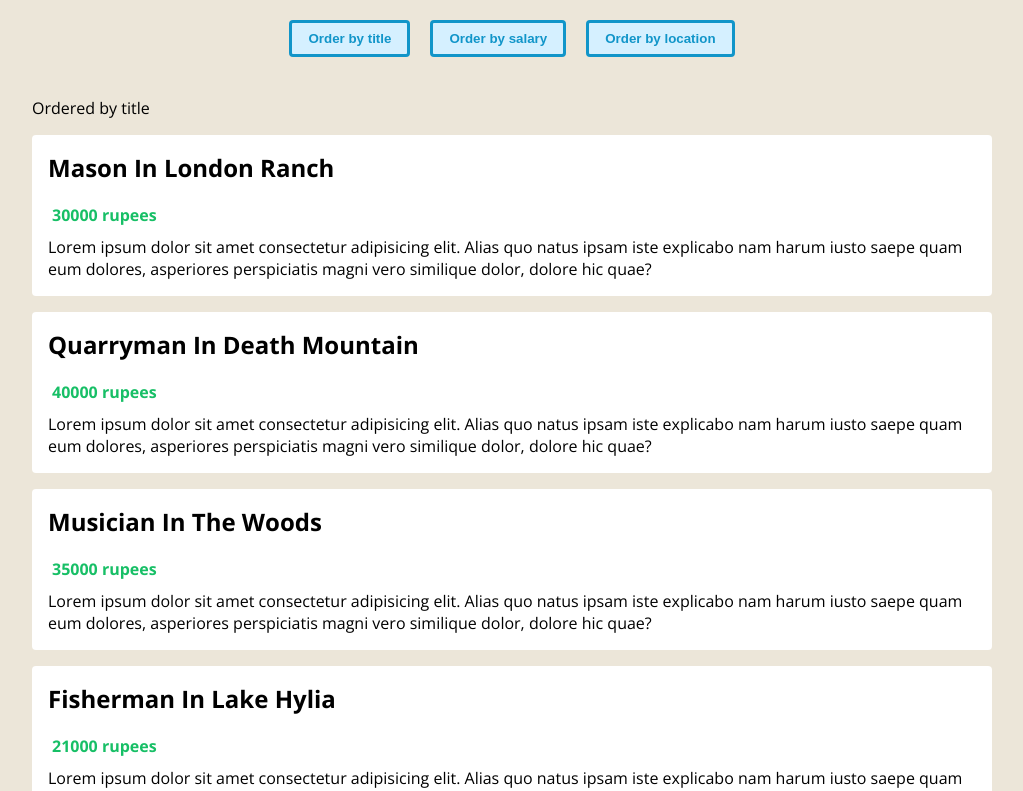
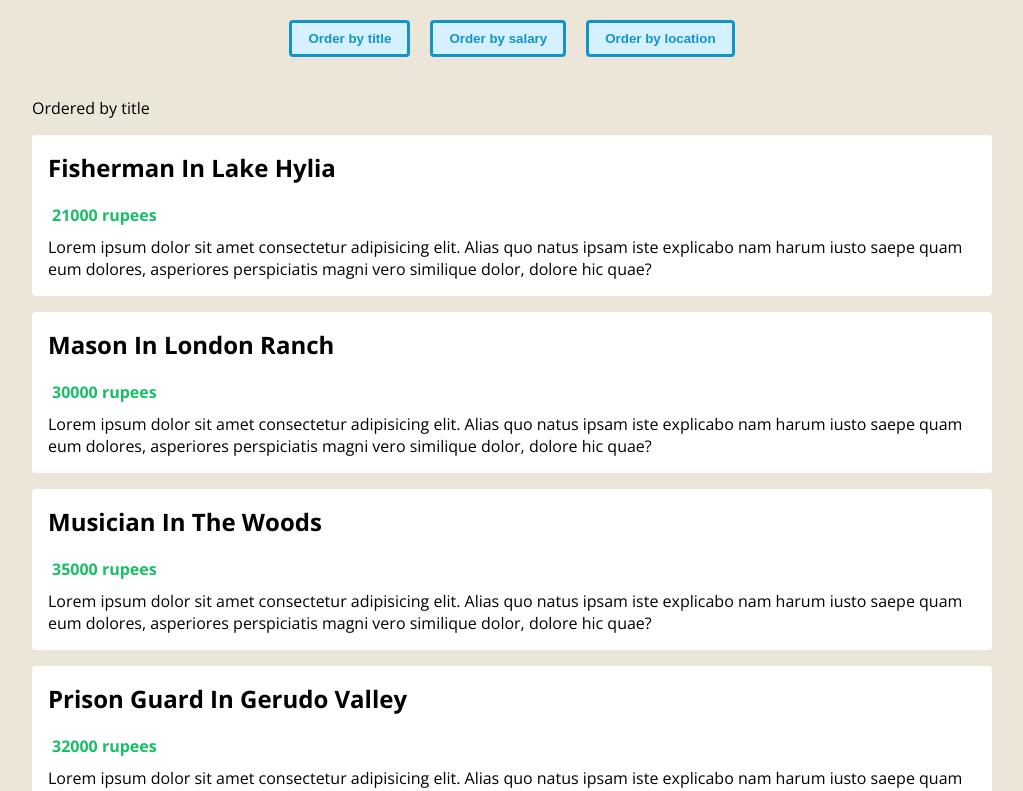
Before and after one commit to Benneee/vue-ts-play, a Vue app: page / in a window 1280 px wide. Shown: the top 791 px of the page, without its empty margins (128-1151 px from the left). Built offline with nearby package versions, Linux system fonts and the light colour scheme.

Commit message:
Feat: using types within computed properties

```diff
--- a/src/components/JobsList.vue
+++ b/src/components/JobsList.vue
@@ -2,7 +2,7 @@
     <div class="job-list">
         <p>Ordered by {{ order }} </p>
         <ul>
-            <li v-for="job in jobs" :key="job.id">
+            <li v-for="job in orderedJobs" :key="job.id">
                 <h2> {{ job.title }} in {{ job.location }} </h2>
                 <div class="salary">
                     <p> {{ job.salary }} rupees </p>
@@ -18,7 +18,7 @@
 <script lang="ts">
 import Job from '@/types/Job'
 import OrderTerm from '@/types/OrderTerm'
-import { defineComponent, PropType } from 'vue'
+import { computed, defineComponent, PropType } from 'vue'
 
 export default defineComponent({
     props: {
@@ -32,6 +32,19 @@
             required: true,
         }
     },
+
+    setup(props) {
+        const orderedJobs = computed(() => {
+            return [ ...props.jobs ].sort((a: Job, b: Job) => {
+                return a[props.order] > b[props.order] ? 1 : -1
+            })
+        })
+
+
+        return {
+            orderedJobs,
+        }
+    }
 })
 </script>
 
```
